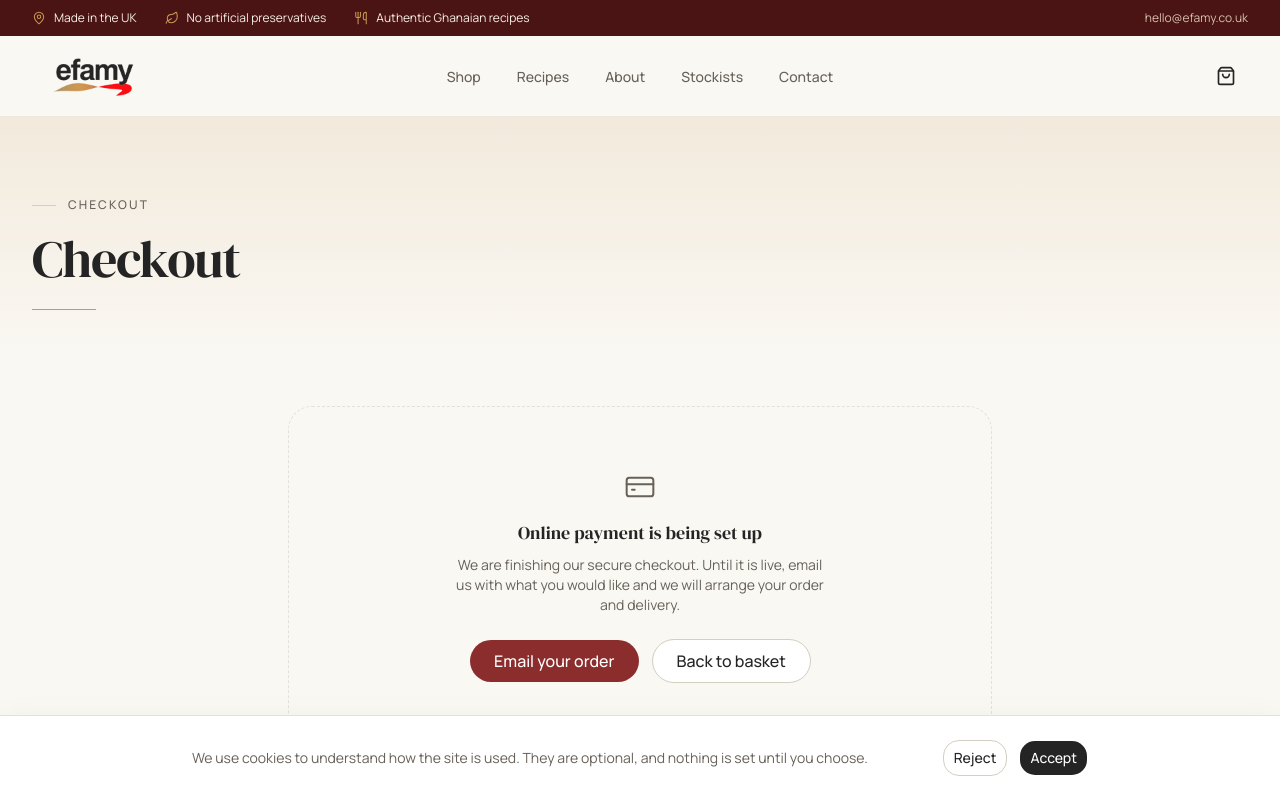
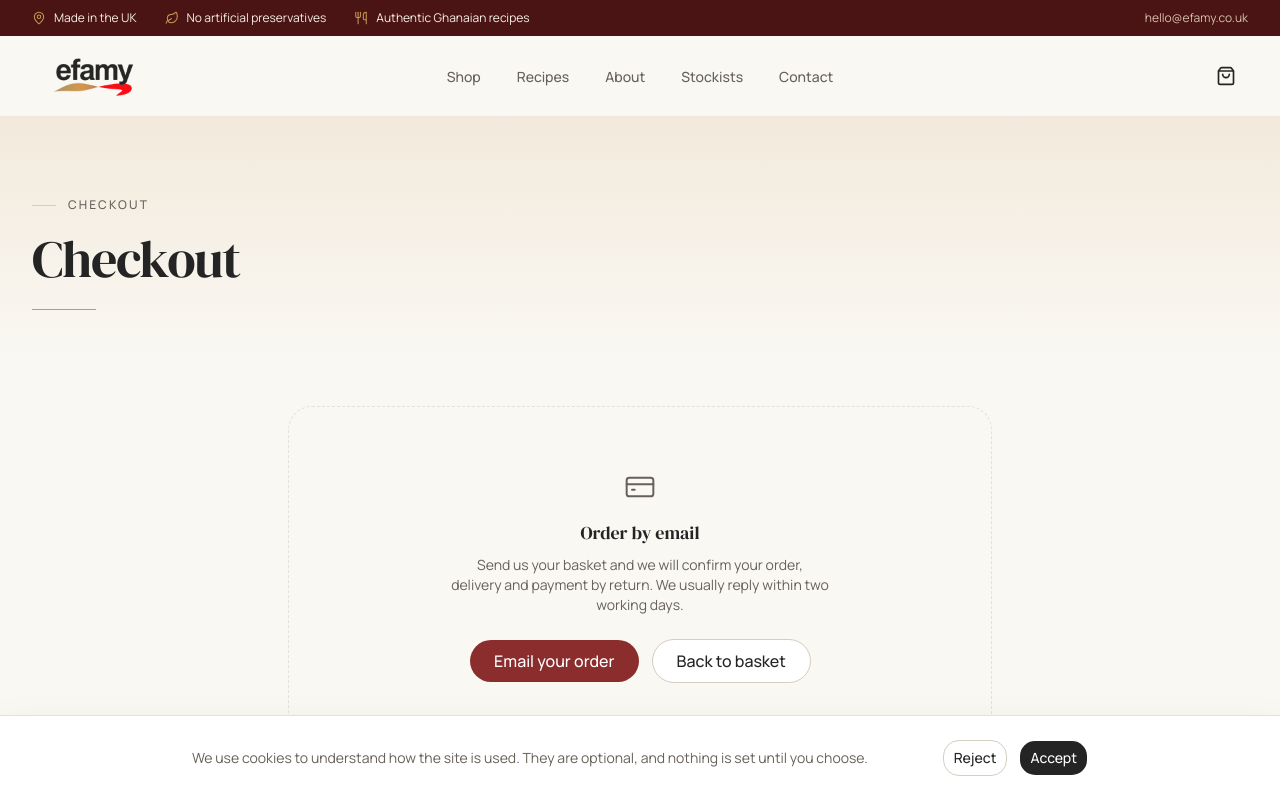
Before and after one commit to TobiWilliams001/efamy-storefront, a Next.js app: page /checkout in a window 1280 px wide. Shown: the top 800 px of the page. Built offline with nearby package versions, Linux system fonts and the light colour scheme; no server answers.

Commit message:
fix: write checkout and contact fallbacks from the customer's side
Checkout led with what we had not finished building. It now leads with how to
place an order. The contact form said it was not connected; it now gives the
address and a reply time.

```diff
--- a/src/app/checkout/page.tsx
+++ b/src/app/checkout/page.tsx
@@ -14,11 +14,6 @@ export const metadata: Metadata = {
   robots: { index: false, follow: false },
 };
 
-/**
- * Placeholder until Stripe Checkout is connected. Deliberately does not collect
- * any payment or address details. A form that looks real but goes nowhere is
- * worse than an honest message.
- */
 export default function CheckoutPage() {
   return (
     <>
@@ -26,8 +21,8 @@ export default function CheckoutPage() {
       <Section spacing="afterHeader" width="narrow">
         <EmptyState
           icon={CreditCard}
-          title="Online payment is being set up"
-          description="We are finishing our secure checkout. Until it is live, email us with what you would like and we will arrange your order and delivery."
+          title="Order by email"
+          description="Send us your basket and we will confirm your order, delivery and payment by return. We usually reply within two working days."
           action={
             <div className="flex flex-wrap justify-center gap-3">
               <Button asChild size="xl" variant="accent">
--- a/src/app/contact/actions.ts
+++ b/src/app/contact/actions.ts
@@ -1,5 +1,6 @@
 "use server";
 
+import { siteConfig } from "@/config/site";
 import { contactSchema, type ContactInput } from "@/lib/contact-schema";
 
 export type ContactResult =
@@ -24,18 +25,10 @@ export async function submitContact(
     return { status: "success" };
   }
 
-  if (!process.env.RESEND_API_KEY) {
-    return {
-      status: "error",
-      message:
-        "Our contact form is not connected yet. Please email us directly and we will reply as soon as we can.",
-    };
-  }
-
-  // TODO: send via Resend once the domain is verified.
+  // Sending is wired up once RESEND_API_KEY exists; until then the customer
+  // gets the address rather than an explanation of our plumbing.
   return {
     status: "error",
-    message:
-      "Our contact form is not connected yet. Please email us directly and we will reply as soon as we can.",
+    message: `Please email us at ${siteConfig.contact.email} and we will reply within two working days.`,
   };
 }
```
